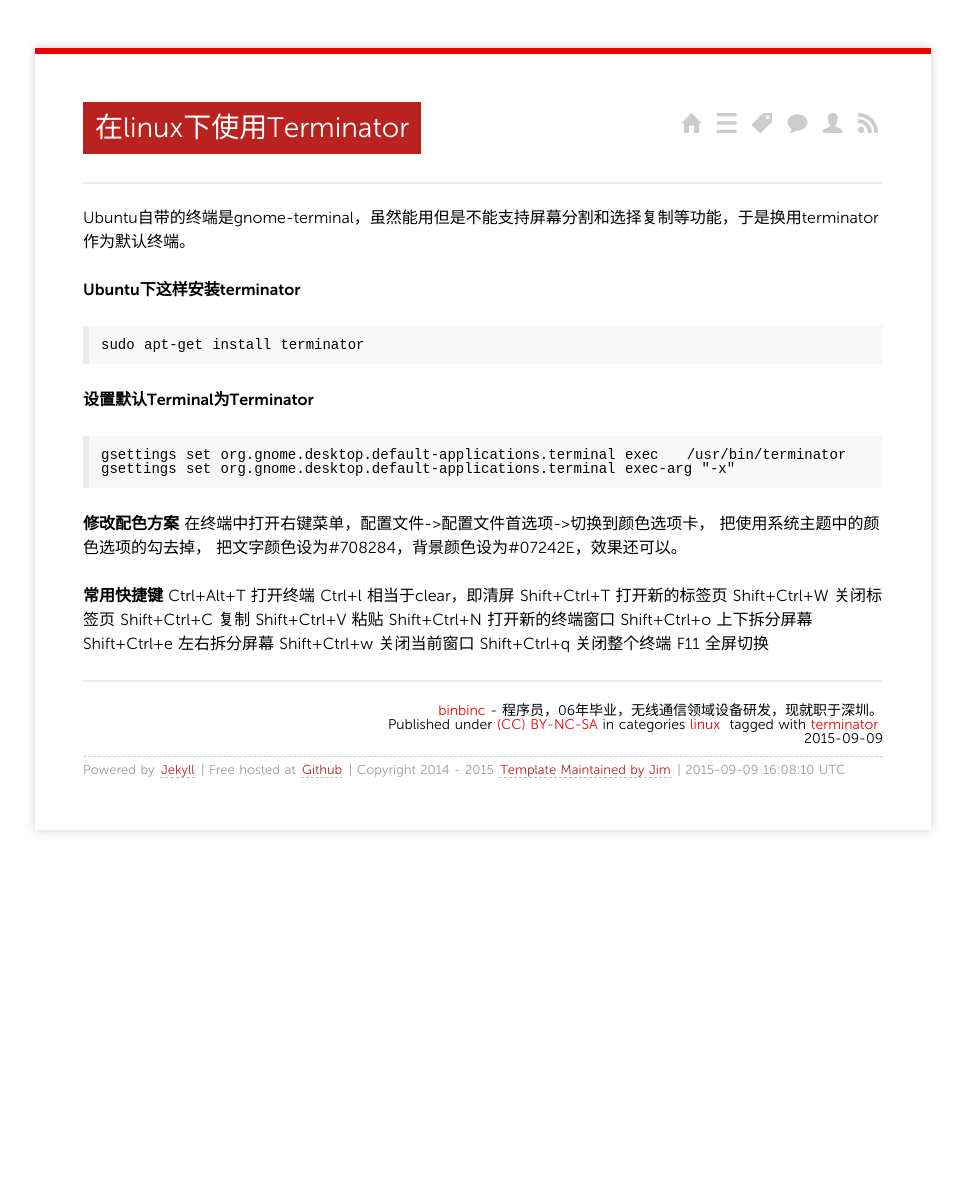
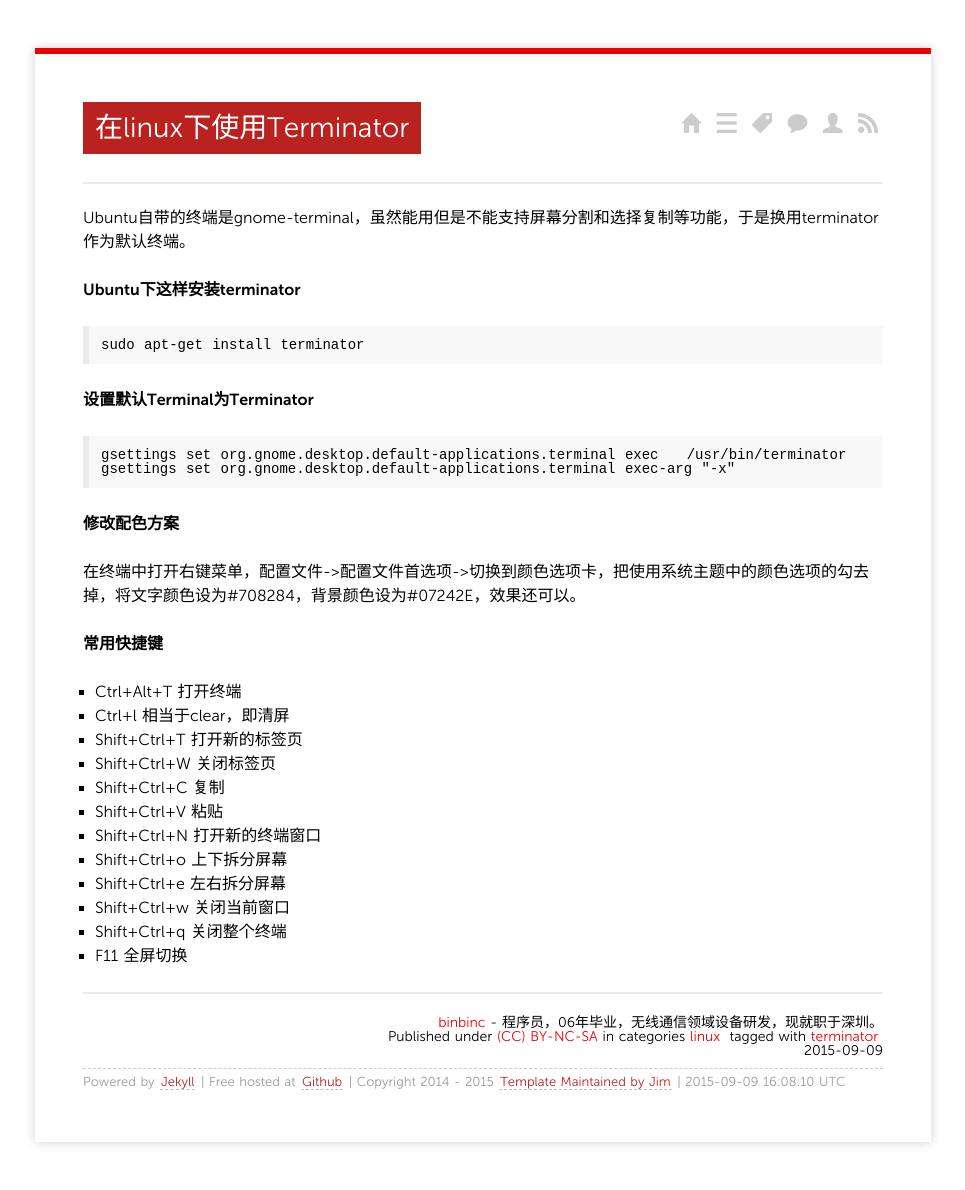
Before and after one commit to binbinc/binbinc.github.io, a Jekyll site: the page built from _posts/2015/2015-09-09-use-terminator-on-linux.md, in a window 1280 px wide. Shown: the whole page, without its empty margins (157-1122 px from the left). Built offline with Jekyll 4.4.1, drawn with Linux system fonts in a browser that asks for light colours; nearby versions of some CDN libraries; Markdown is read by kramdown in place of the engine named in the settings; comment, search, counter and statistics services are not loaded; before the commit the page ends 900 px from its top, so only the background shows below that.

Commit message:
Update 2015-09-09-use-terminator-on-linux.md

```diff
--- a/_posts/2015/2015-09-09-use-terminator-on-linux.md
+++ b/_posts/2015/2015-09-09-use-terminator-on-linux.md
@@ -20,20 +20,20 @@
     gsettings set org.gnome.desktop.default-applications.terminal exec-arg "-x"
 
 **修改配色方案**
-在终端中打开右键菜单，配置文件->配置文件首选项->切换到颜色选项卡，
-把使用系统主题中的颜色选项的勾去掉，
-把文字颜色设为#708284，背景颜色设为#07242E，效果还可以。
+
+在终端中打开右键菜单，配置文件->配置文件首选项->切换到颜色选项卡，把使用系统主题中的颜色选项的勾去掉，将文字颜色设为#708284，背景颜色设为#07242E，效果还可以。
 
 **常用快捷键**
-Ctrl+Alt+T   打开终端
-Ctrl+l 相当于clear，即清屏
-Shift+Ctrl+T 打开新的标签页
-Shift+Ctrl+W 关闭标签页
-Shift+Ctrl+C 复制
-Shift+Ctrl+V 粘贴
-Shift+Ctrl+N 打开新的终端窗口
-Shift+Ctrl+o 上下拆分屏幕
-Shift+Ctrl+e 左右拆分屏幕
-Shift+Ctrl+w 关闭当前窗口
-Shift+Ctrl+q 关闭整个终端
-F11 全屏切换
+
+ - Ctrl+Alt+T   打开终端
+ - Ctrl+l 相当于clear，即清屏
+ - Shift+Ctrl+T 打开新的标签页
+ - Shift+Ctrl+W 关闭标签页
+ - Shift+Ctrl+C 复制
+ - Shift+Ctrl+V 粘贴
+ - Shift+Ctrl+N 打开新的终端窗口
+ - Shift+Ctrl+o 上下拆分屏幕
+ - Shift+Ctrl+e 左右拆分屏幕
+ - Shift+Ctrl+w 关闭当前窗口
+ - Shift+Ctrl+q 关闭整个终端
+ - F11 全屏切换
```
